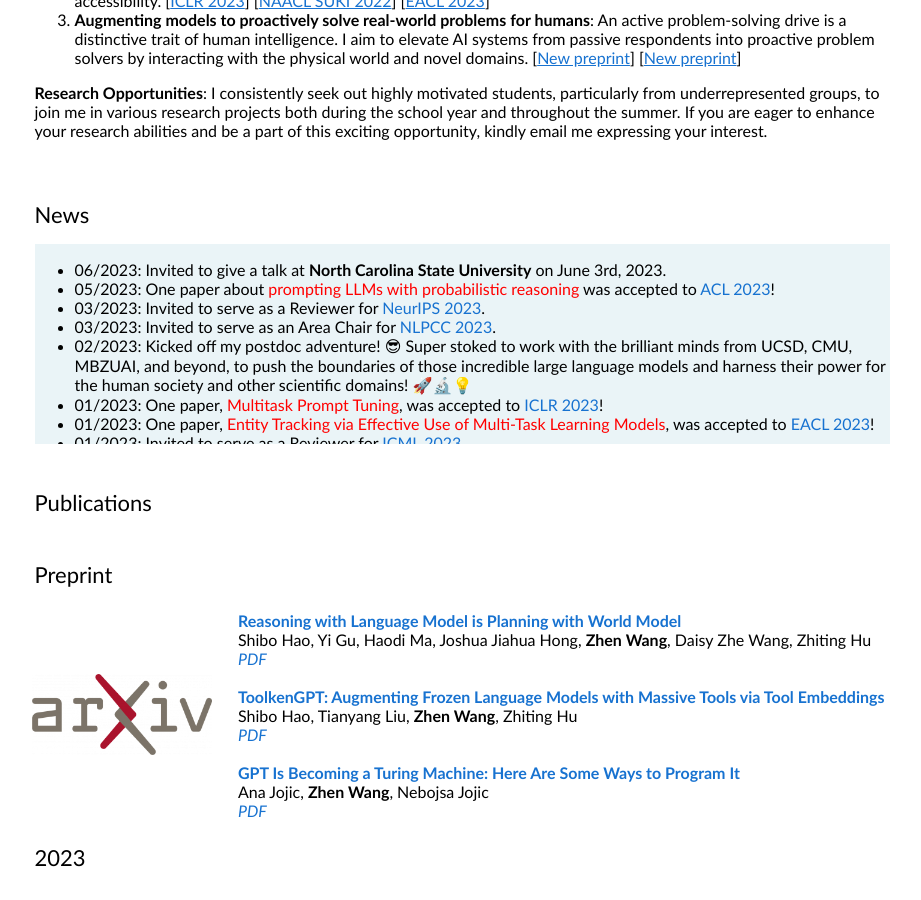
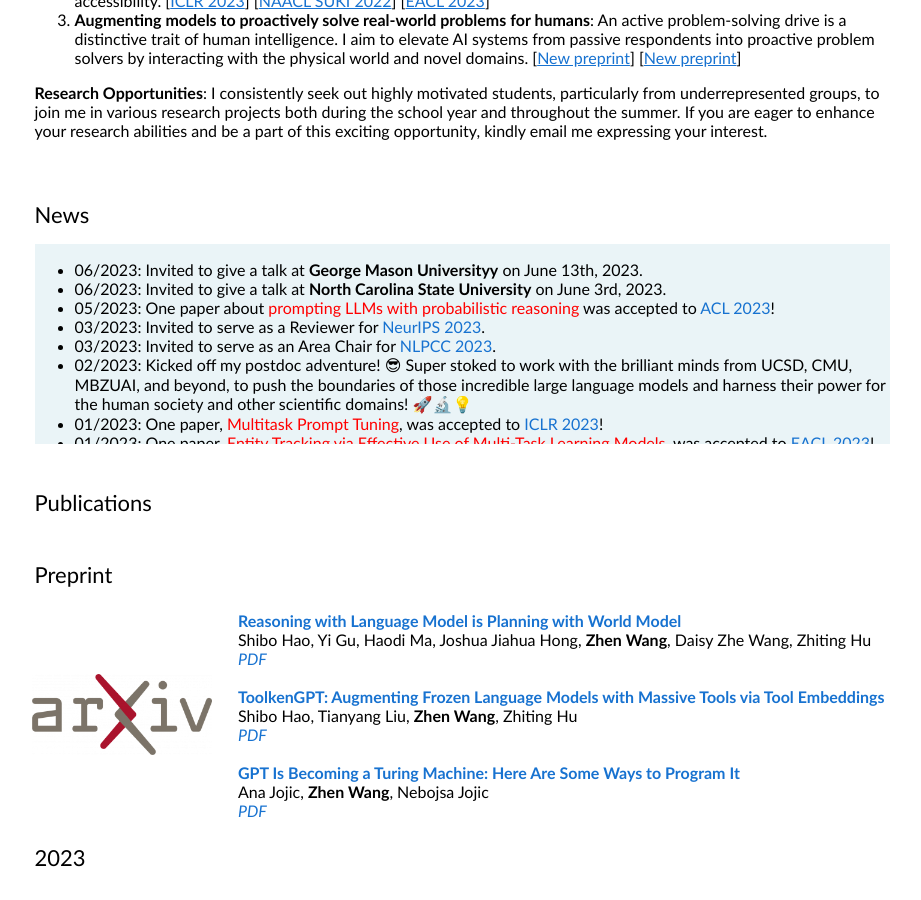
Before and after one commit to zhenwang9102/zhenwang9102.github.io, a Jekyll site: the page built from _posts/2019-06-02-venue.markdown, in a window 1280 px wide and 900 px high, scrolled down 743 px. Shown: the whole window, without its empty margins (178-1099 px from the left). Built offline with Jekyll 4.4.1, drawn with Linux system fonts in a browser that asks for light colours.

Commit message:
Update default.html

```diff
--- a/_layouts/default.html
+++ b/_layouts/default.html
@@ -110,6 +110,9 @@
               <p></p>
               <div class="listbox">
                 <ul>
+                  <li>
+                    06/2023: Invited to give a talk at <b>George Mason Universityy</b> on June 13th, 2023.
+                  </li>
                   <li>
                     06/2023: Invited to give a talk at <b>North Carolina State University</b> on June 3rd, 2023.
                   </li>
```
